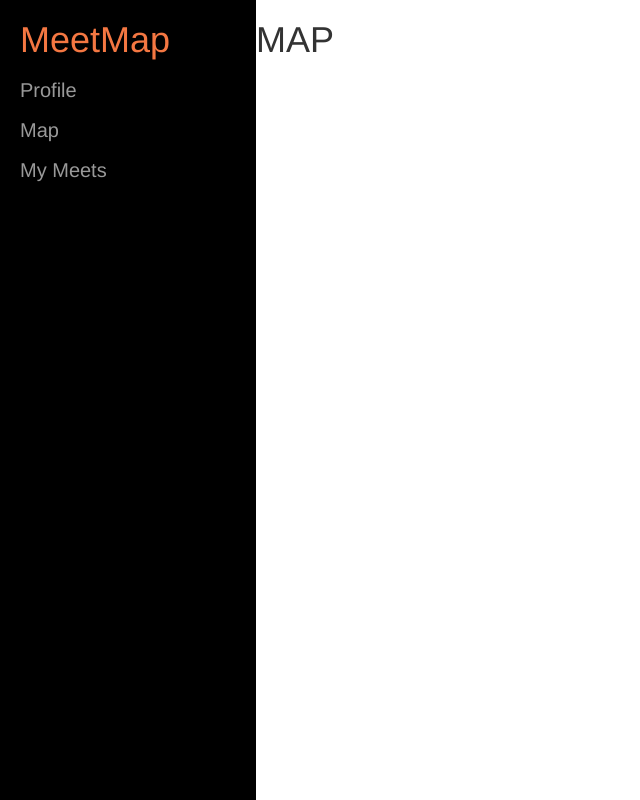
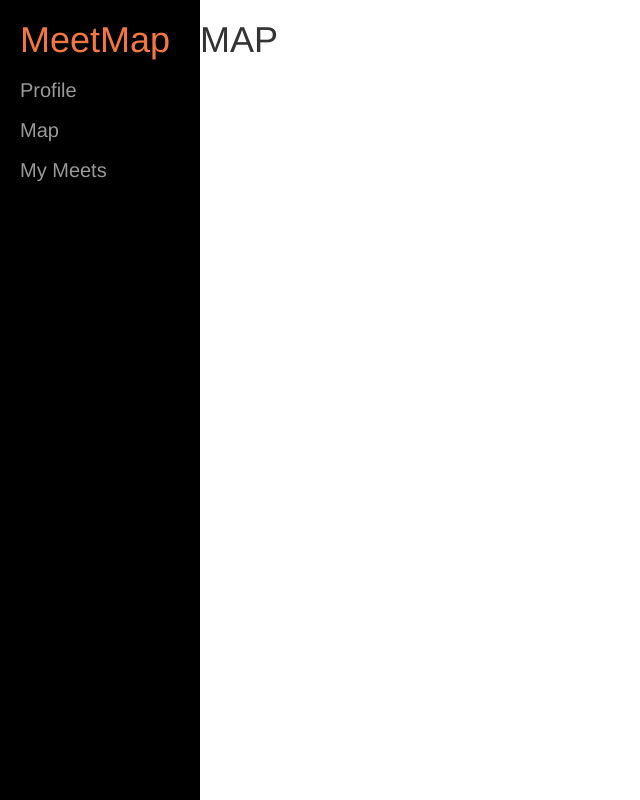
Before and after one commit to kbMSU/Meetmap-Django, a Django app: page /map/ in a window 1280 px wide. Shown: that part, without its empty margins (0-640 px from the left). Run offline with Django 3.2, Linux system fonts and the light colour scheme; the page is wider than the window, and the part outside it is not shown; some libraries are stand-ins or nearby versions.

Commit message:
Scale positioning bug fix
Found bug when you reduced screen size the positioning would be messed up. Fixed the bug.

```diff
--- a/MeetMap/mainapp/static/mainapp/css/sidebar.css
+++ b/MeetMap/mainapp/static/mainapp/css/sidebar.css
@@ -14,16 +14,16 @@
  }
 
 .main-content {
-    float: right;
+  position: relative;
   min-height: 100%;
-    width: 80%;
+  left: 200px;
 }
 
 .sidebar-nav {
   position: absolute;
   min-height: 100%;
   top: 0;
-    width: 20%;
+  width: 200px;
   margin: 0;
   padding: 0;
   list-style: none;
```
Lines whose indentation alone changed are shown as unchanged.
